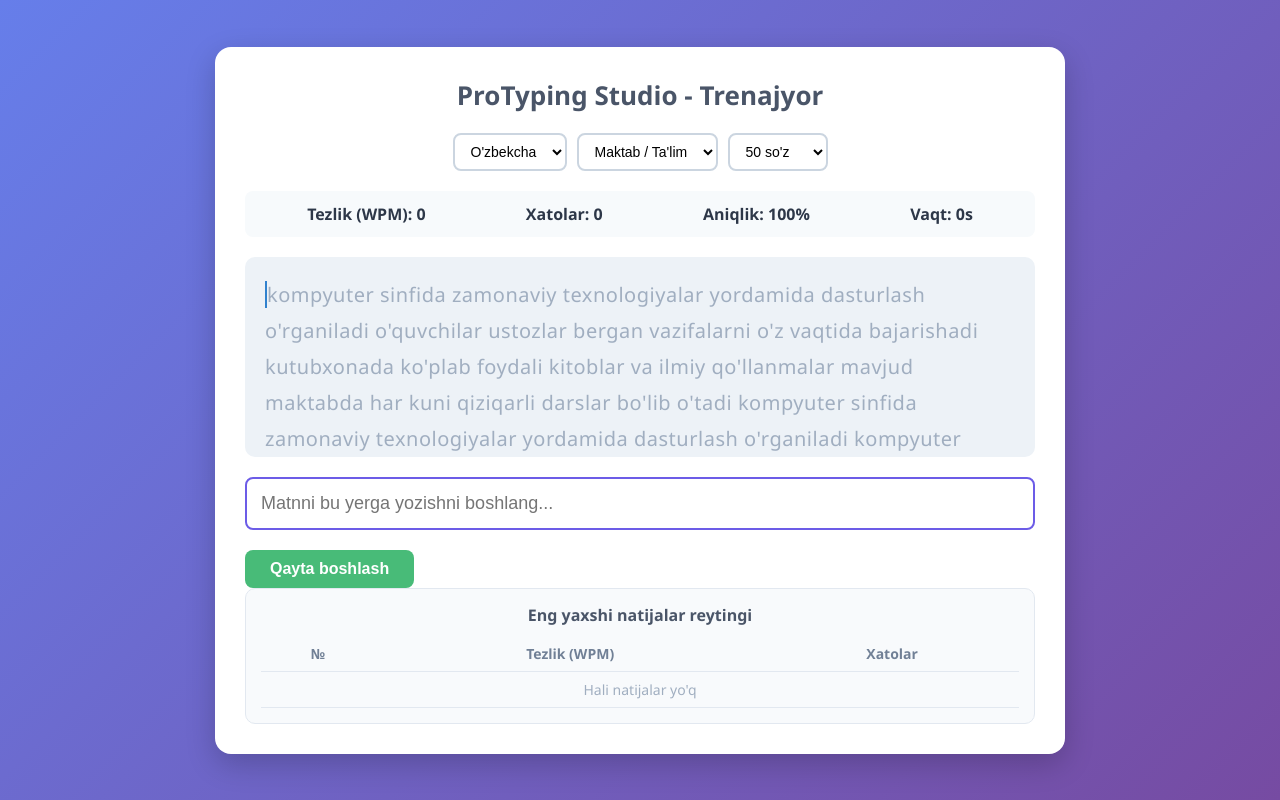
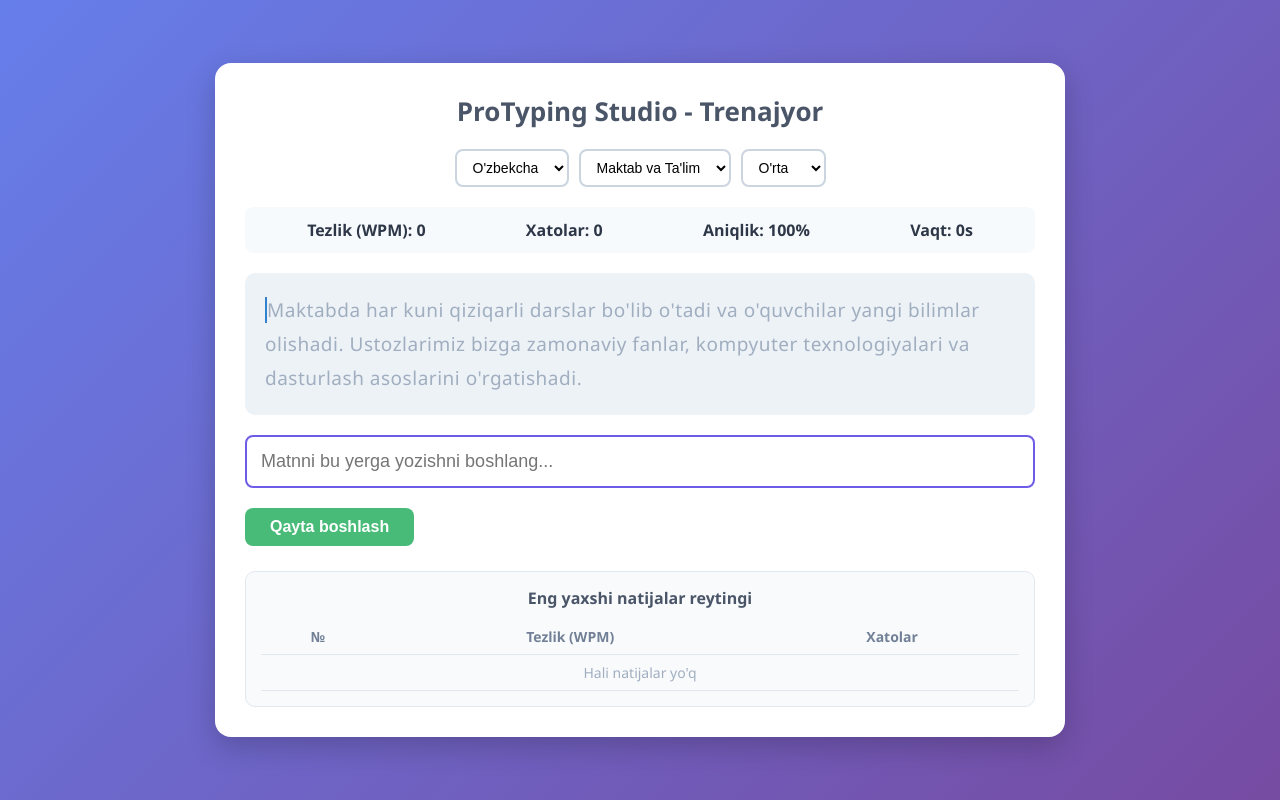
Before and after one commit to lOl-37/ProTyping-Studio, a plain HTML site: page templates/index.html in a window 1280 px wide. Drawn offline with Linux system fonts and the light colour scheme; no server answers.

Commit message:
Adjust styles and update text options in HTML

```diff
--- a/templates/index.html
+++ b/templates/index.html
@@ -75,7 +75,7 @@
             border-radius: 8px;
         }
         #text-box {
-            font-size: 20px;
+            font-size: 19px;
             line-height: 1.8;
             text-align: left;
             background: var(--box-bg);
@@ -83,7 +83,7 @@
             border-radius: 10px;
             margin-bottom: 20px;
             min-height: 120px;
-            max-height: 200px;
+            max-height: 220px;
             overflow-y: auto;
             letter-spacing: 0.5px;
             user-select: none;
@@ -137,7 +137,7 @@
             background: #38a169;
         }
         .card {
-            main-top: 25px;
+            margin-top: 25px;
             background: #f8fafc;
             padding: 15px;
             border-radius: 10px;
@@ -176,15 +176,15 @@
             <option value="en">English</option>
         </select>
         <select id="topic-select" onchange="generateNewSession()">
-            <option value="school">Maktab / Ta'lim</option>
+            <option value="school">Maktab va Ta'lim</option>
             <option value="sport">Sport</option>
             <option value="math">Matematika</option>
             <option value="life">Hayotiy</option>
         </select>
         <select id="size-select" onchange="generateNewSession()">
-            <option value="25">25 so'z</option>
-            <option value="50" selected>50 so'z</option>
-            <option value="100">100 so'z</option>
+            <option value="short">Qisqa</option>
+            <option value="medium" selected>O'rta</option>
+            <option value="long">Uzun</option>
         </select>
     </div>
 
@@ -224,67 +224,58 @@
     const database = {
         uz: {
             school: [
-                "maktabda har kuni qiziqarli darslar bo'lib o'tadi",
-                "o'quvchilar ustozlar bergan vazifalarni o'z vaqtida bajarishadi",
-                "kutubxonada ko'plab foydali kitoblar va ilmiy qo'llanmalar mavjud",
-                "imtihon vaqtida har bir talaba o'z bilimini to'liq ko'rsatishga harakat qiladi",
-                "kompyuter sinfida zamonaviy texnologiyalar yordamida dasturlash o'rganiladi"
+                "Maktabda har kuni qiziqarli darslar bo'lib o'tadi va o'quvchilar yangi bilimlar olishadi.",
+                "Ustozlarimiz bizga zamonaviy fanlar, kompyuter texnologiyalari va dasturlash asoslarini o'rgatishadi.",
+                "Kutubxonada ko'plab foydali kitoblar, ilmiy qo'llanmalar va adabiyotlar mavjud bo'lib, ulardan hamma foydalanishi mumkin."
             ],
             sport: [
-                "futbol jamoasi stadionda navbatdagi g'alaba uchun maydonga tushdi",
-                "sportchi har kuni ertalab yugurish mashqlarini bajarib rekord o'rnatmoqda",
-                "musobaqa yakunida g'oliblarga maxsus kubok va medallar topshirildi",
-                "tajribali murabbiy o'yinchilarga to'pni uzatish va himoyalanish sirlarini o'rgatdi"
+                "Futbol jamoasi stadionda navbatdagi muhim g'alaba uchun astoydil kurash olib bormoqda.",
+                "Sportchi har kuni ertalab yugurish mashqlarini bajarib, o'zining jismoniy holatini yaxshilab boradi.",
+                "Musobaqa yakunida barcha g'oliblarga maxsus kuboklar va qimmatbaho medallar tantanali ravishda topshirildi."
             ],
             math: [
-                "matematika fanida murakkab tenglamalarni yechish mantiqiy fikrlashni rivojlantiradi",
-                "kalkulyator yordamida sonlarning ko'paytirish va bo'lish amallari tez bajariladi",
-                "geometriya darsida kvadrat va to'g'ri burchakli shakllarning xossalari o'rganiladi"
+                "Matematika fanida murakkab tenglamalarni yechish va misollar bajarish mantiqiy fikrlashni kuchaytiradi.",
+                "Kalkulyator yordamida sonlarning ko'paytirish, bo'lish hamda foiz hisoblash amallari juda tez bajariladi."
             ],
             life: [
-                "har bir inson o'z oldiga aniq maqsad qo'yib uni amalga oshirishi muhim",
-                "ertalabki nonushta vaqtida oila a'zolari birgalikda rejalarni muhokama qilishadi",
-                "tabiyot go'zalligi va toza havo inson salomatligiga ijobiy ta'sir ko'rsatadi"
+                "Har bir inson o'z oldiga aniq maqsadlar qo'yib, ularga erishish uchun tinimsiz harakat qilishi lozim.",
+                "Tinch va osuda hayot kechirish, tabiat go'zalliklaridan zavqlanish har bir insonga baxt keltiradi."
             ]
         },
         ru: {
             school: [
-                "в школе каждый день проходят интересные и познавательные уроки",
-                "ученики внимательно слушают учителей и выполняют домашние задания",
-                "в библиотеке можно найти много полезных книг и энциклопедий",
-                "на экзамене каждый студент старается показать свои лучшие знания"
+                "В школе каждый день проходят интересные уроки, на которых ученики получают полезные знания.",
+                "Учителя объясняют сложные темы и помогают студентам успешно осваивать современные технологии."
             ],
             sport: [
-                "футбольная команда вышла на поле для важного матча за кубок",
-                "спортсмен ежедневно тренируется на стадионе и бьет новые рекорды",
-                "после упорной борьбы судья объявил победителем сильнейшего игрока"
+                "Футбольная команда вышла на поле стадиона, чтобы побороться за главный кубок турнира.",
+                "Ежедневные тренировки помогают спортсменам улучшать свои результаты и ставить новые рекорды."
             ],
             math: [
-                "на уроках математики школьники учатся решать сложные уравнения",
-                "калькулятор помогает быстро вычислить проценты и квадратные корни"
+                "Решение математических уравнений и логических задач отлично развивает мышление и внимание.",
+                "Современные технологии и калькуляторы позволяют быстро выполнять любые сложные вычисления."
             ],
             life: [
-                "каждый день приносит нам новые возможности для достижения целей",
-                "утро в кругу семьи начинается с вкусного завтрака и хорошего настроения"
+                "Каждый новый день открывает перед нами уникальные возможности для достижения поставленных целей.",
+                "Проведение времени с близкими людьми наполняет нашу жизнь радостью, теплом и гармонией."
             ]
         },
         en: {
             school: [
-                "students attend interesting lessons and study various subjects every day",
-                "the school library has many useful books for reading and learning",
-                "teachers help students to understand difficult topics during classes"
+                "Students attend interesting lessons every day and acquire valuable knowledge for their future career.",
+                "Teachers guide students through complex subjects like computer science, mathematics, and programming."
             ],
             sport: [
-                "the football team played a fantastic match at the main stadium",
-                "every athlete works hard during training to win the championship cup"
+                "The football team played an amazing match at the central stadium to win the championship cup.",
+                "Regular training sessions help every athlete to improve physical strength and achieve great results."
             ],
             math: [
-                "mathematics helps us to solve complex equations and logic problems",
-                "students use calculators to calculate numbers and percentages quickly"
+                "Solving complex mathematical equations and logical problems helps to develop critical thinking.",
+                "Students use modern tools and calculators to calculate numbers and percentages quickly and accurately."
             ],
             life: [
-                "setting clear goals in life leads to great success and happiness",
-                "spending time with family and friends brings joy and peaceful moments"
+                "Setting clear goals in life and working hard every day leads to incredible personal success.",
+                "Enjoying peaceful moments with family and friends brings true happiness and endless positive energy."
             ]
         }
     };
@@ -305,19 +296,20 @@
     function generateNewSession() {
         const lang = document.getElementById("lang-select").value;
         const topic = document.getElementById("topic-select").value;
-        const wordCount = parseInt(document.getElementById("size-select").value);
+        const size = document.getElementById("size-select").value;
 
-        const sentencesPool = database[lang][topic];
-        let chosenSentences = [];
+        const paragraphs = database[lang][topic];
+        let selectedText = "";
 
-        while (chosenSentences.join(" ").split(" ").length < wordCount) {
-            let randomSentence = sentencesPool[Math.floor(Math.random() * sentencesPool.length)];
-            chosenSentences.push(randomSentence);
+        if (size === "short") {
+            selectedText = paragraphs[0];
+        } else if (size === "medium") {
+            selectedText = paragraphs.slice(0, 2).join(" ");
+        } else {
+            selectedText = paragraphs.join(" ");
         }
 
-        let allWords = chosenSentences.join(" ").split(" ");
-        originalText = allWords.slice(0, wordCount).join(" ");
-
+        originalText = selectedText;
         initText(originalText);
         resetTestState();
     }
```
